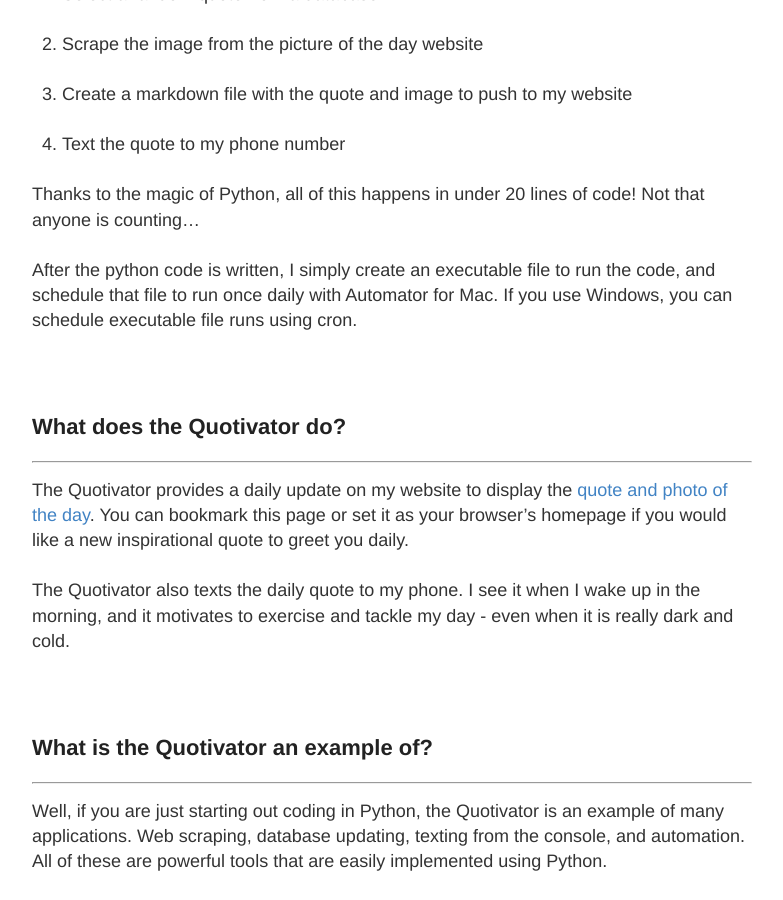
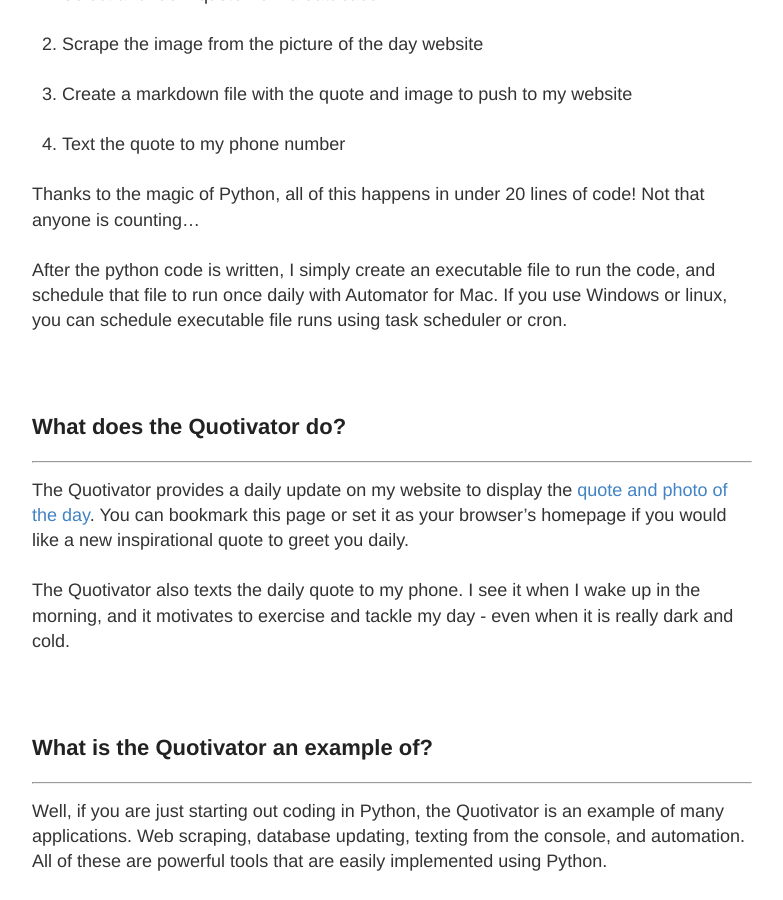
Before and after one commit to waltscienceblog/waltscienceblog.github.io, a Jekyll site: the page built from _posts/2021-2-8-morningquote.md, in a window 1280 px wide and 900 px high, scrolled down 1453 px. Shown: the whole window, without its empty margins (248-1031 px from the left). Built offline with Jekyll 4.4.1, drawn with Linux system fonts in a browser that asks for light colours.

Commit message:
Update 2021-2-8-morningquote.md

```diff
--- a/_posts/2021-2-8-morningquote.md
+++ b/_posts/2021-2-8-morningquote.md
@@ -37,7 +37,7 @@ The Quotivator works in four easy steps:
 
 Thanks to the magic of Python, all of this happens in under 20 lines of code! Not that anyone is counting...
 
-After the python code is written, I simply create an executable file to run the code, and schedule that file to run once daily with Automator for Mac. If you use Windows, you can schedule executable file runs using cron.
+After the python code is written, I simply create an executable file to run the code, and schedule that file to run once daily with Automator for Mac. If you use Windows or linux, you can schedule executable file runs using task scheduler or cron.
 
 <br>
 
```
